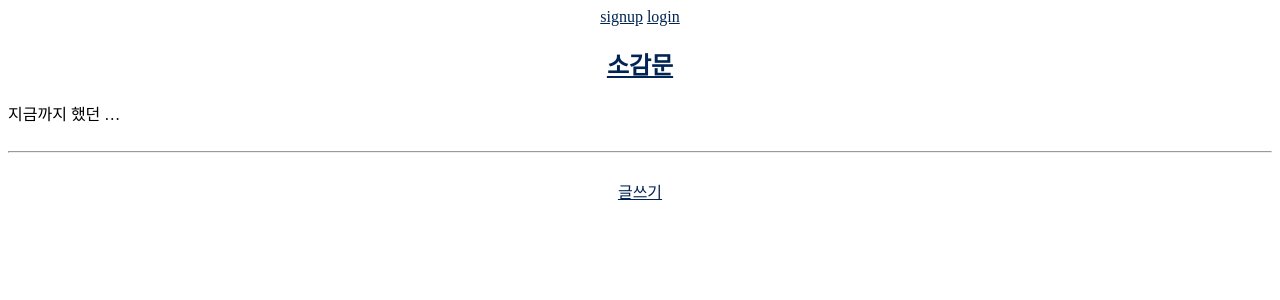
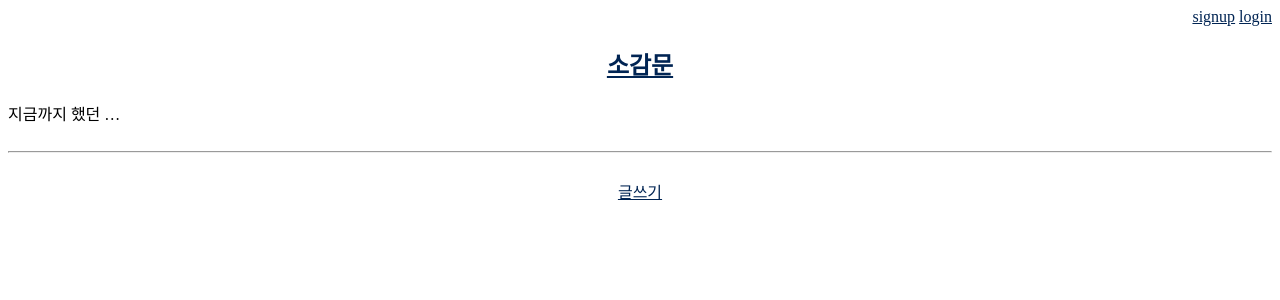
Before and after one commit to JihyeKim0923/deploylion, a Django app: page /review/home/ in a window 1280 px wide. Shown: the top 300 px of the page. Run offline with Django 3.2, Linux system fonts and the light colour scheme; data comes from the database, SQL or seed files in the repository; both versions use the stored data as it was after the commit.

Commit message:
second commit

```diff
--- a/review/templates/review/home.html
+++ b/review/templates/review/home.html
@@ -4,9 +4,9 @@
     <link rel='stylesheet' href="{% static 'css/review.css' %}">
 </head>
 
-<div style="text-align:center">
+
     {% if user.is_active %}
-    <div>
+    <div style="text-align:right">
     <p>{{user.username}}&nbsp;&nbsp;&nbsp;&nbsp;&nbsp;
     <a href="{% url 'logout'%}">logout</a></P>
     <hr>
@@ -14,10 +14,12 @@
     </div>
 
     {% else %}
+    <div style="text-align:right">
     <a href="{% url 'accounts:signup'%}">signup</a>
     <a href="{% url 'login'%}">login</a>
+    </div>
     {% endif %}
-
+    <div style="text-align:center">
     {% for post in posts.all %}
         <div>
             <h2><a href="{% url 'detail' post.id %}">{{post.title}}</a></h2>
```
Also changed, not shown: db.sqlite3.
